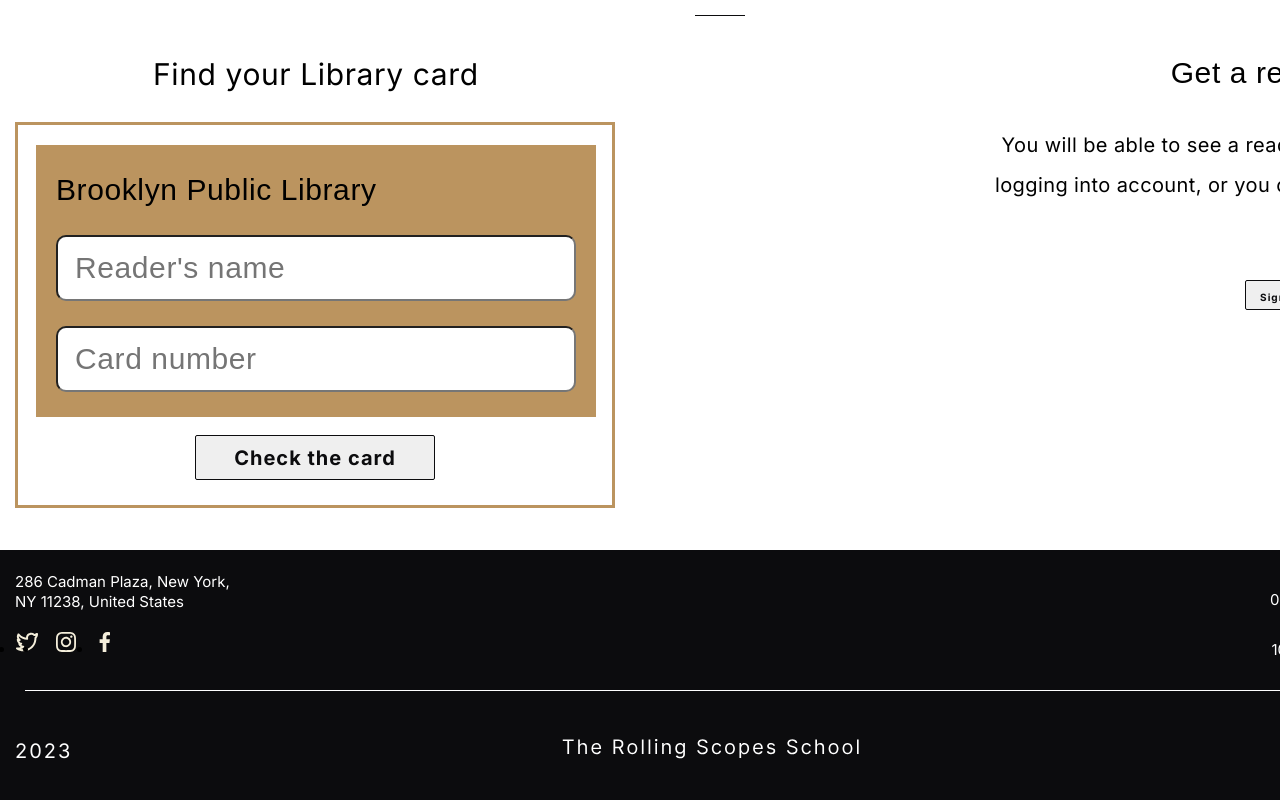
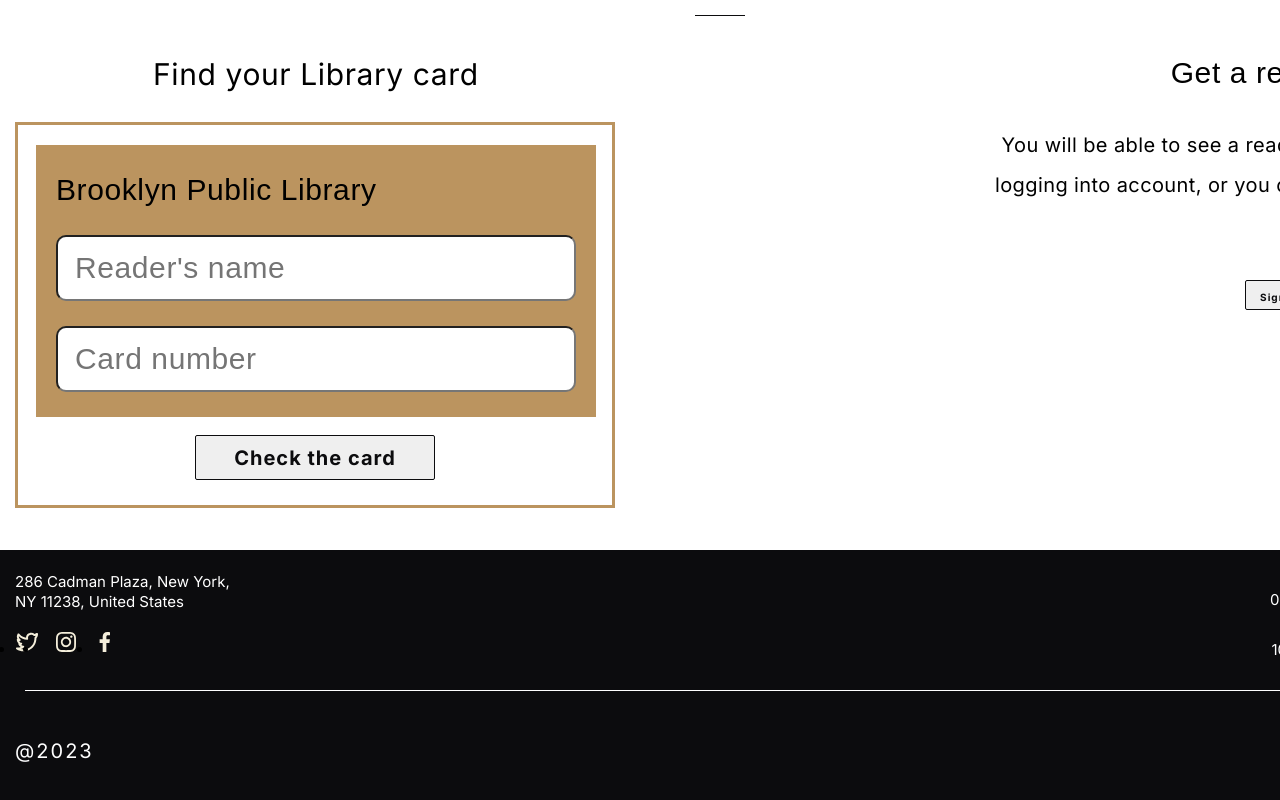
Before and after one commit to Stebeniev/library, a plain HTML site: page index.html in a window 1280 px wide. Shown: the part 4445-5245 px from the top of the page. Drawn offline with Linux system fonts and the light colour scheme; a web font is replaced by a local one.

Commit message:
fix:index.html

```diff
--- a/index.html
+++ b/index.html
@@ -896,9 +896,9 @@
             </div>
             <img src="logo/Line-3.svg" alt="line-3" class="footer-line">
             <div class="footer-link">
-                <h4 class="year">2023</h4>
-                <a href="https://rs.school/js-stage0/" target="_blank">
-                    <img src="logo/The-Rolling-Scopes-School.svg" alt="RSSchool" class="RSS-icon">
+                <h4 class="year">@2023</h4>
+<!--                <a href="https://rs.school/js-stage0/" target="_blank">-->
+<!--                    <img src="logo/The-Rolling-Scopes-School.svg" alt="RSSchool" class="RSS-icon">-->
                 </a>
                 <a href="https://github.com/Stebeniev" target="_blank" class="my-github">Dmitriy</a>
             </div>
```
